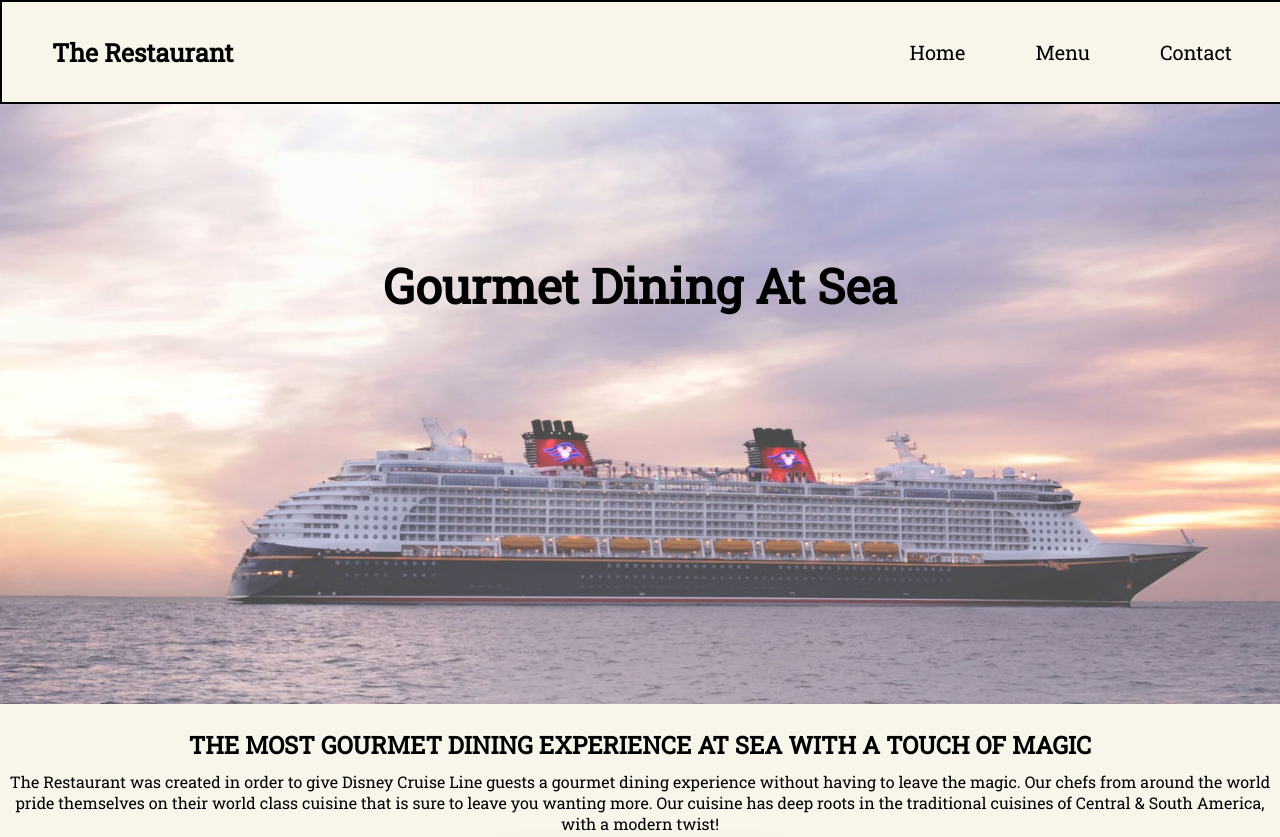
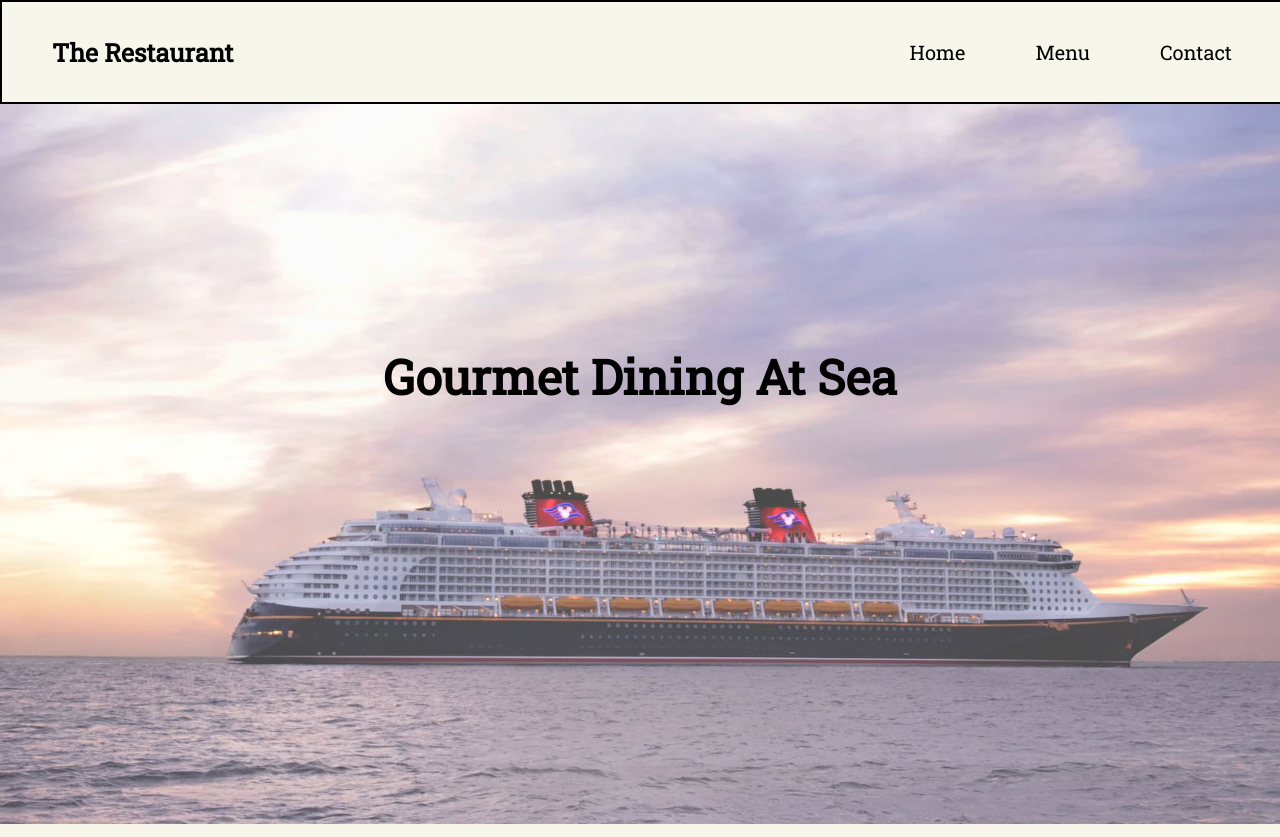
Before and after one commit to jmv1006/RestaurantPage, a website built with webpack: page dist/index.html in a window 1280 px wide. Shown: the top 837 px of the page. Built offline with nearby package versions, Linux system fonts and the light colour scheme.

Commit message:
fixed front page image

```diff
--- a/src/homepage.js
+++ b/src/homepage.js
@@ -54,11 +54,15 @@
     contentModule.appendChild(homePageMainContainer);
     homePageMainContainer.classList = 'homePageMainContainer';
 
-    const homePageMainImage = document.createElement('div');
+    const homePageMainImage = document.createElement('img');
     homePageMainContainer.appendChild(homePageMainImage);
     homePageMainImage.id = 'homePageMainImage';
-    homePageMainImage.style.backgroundImage = "url(../src/images/background.jpg)"
-    homePageMainImage.innerHTML = 'Gourmet Dining At Sea'
+    homePageMainImage.src = "../src/images/background.jpg"
+
+    const homePageImageText = document.createElement('div');
+    homePageMainContainer.appendChild(homePageImageText);
+    homePageImageText.id = "homePageImgTxt";
+    homePageImageText.innerHTML = 'Gourmet Dining At Sea'
 
     const homePageInfoContainer = document.createElement('div');
     homePageMainContainer.appendChild(homePageInfoContainer);
--- a/src/style.css
+++ b/src/style.css
@@ -56,17 +56,17 @@
 }
 
 #homePageMainImage {
+    max-width: 100%;
+    max-height: 100%;
+}
+
+#homePageImgTxt {
+    position: absolute;
     width: 100%;
-    height: 450px;
-    background-size: 100%;
-    background-position: center;
-    background-repeat: no-repeat;
+    text-align: center;
+    padding-bottom: 400px;
     font-size: 6vh;
     font-weight: bold;
-    display: flex;
-    justify-content: center;
-    align-items: flex-start;
-    padding-top: 150px;
 }
 
 #homePageInfo {
```
Also changed, not shown: dist/main.js.
